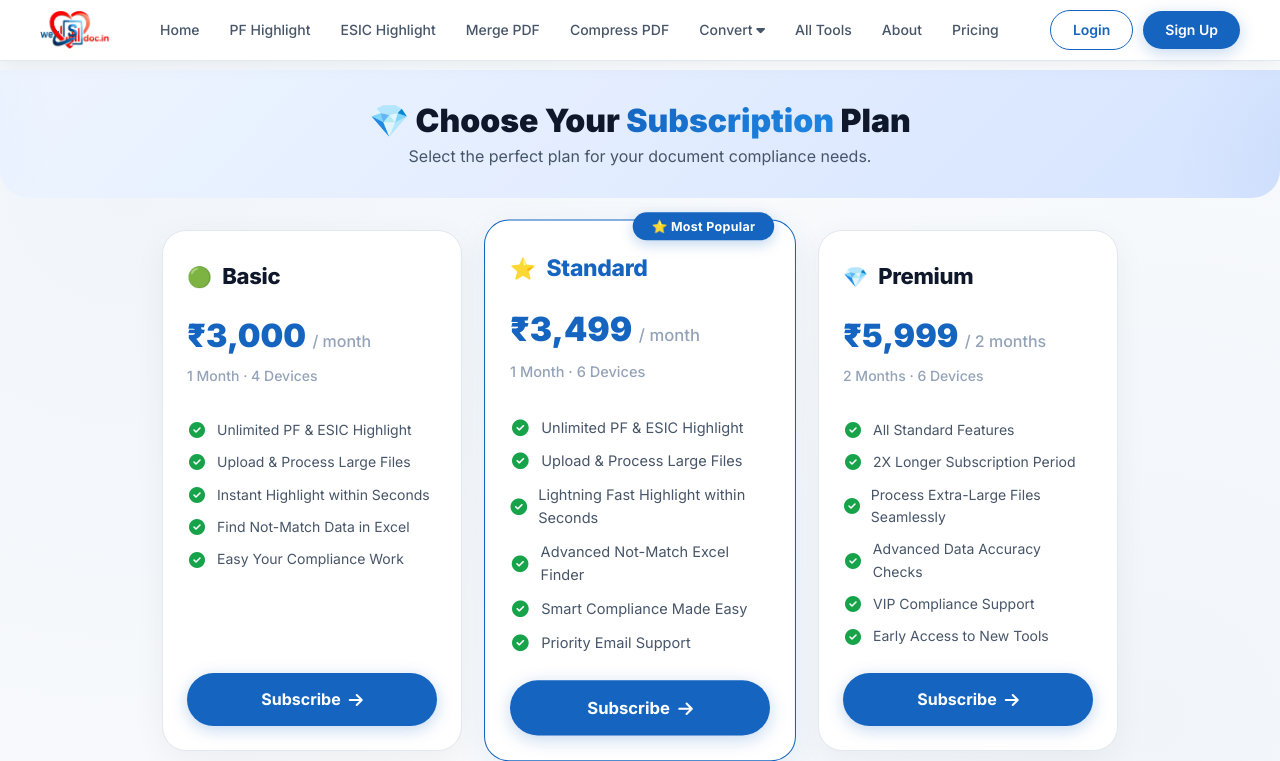
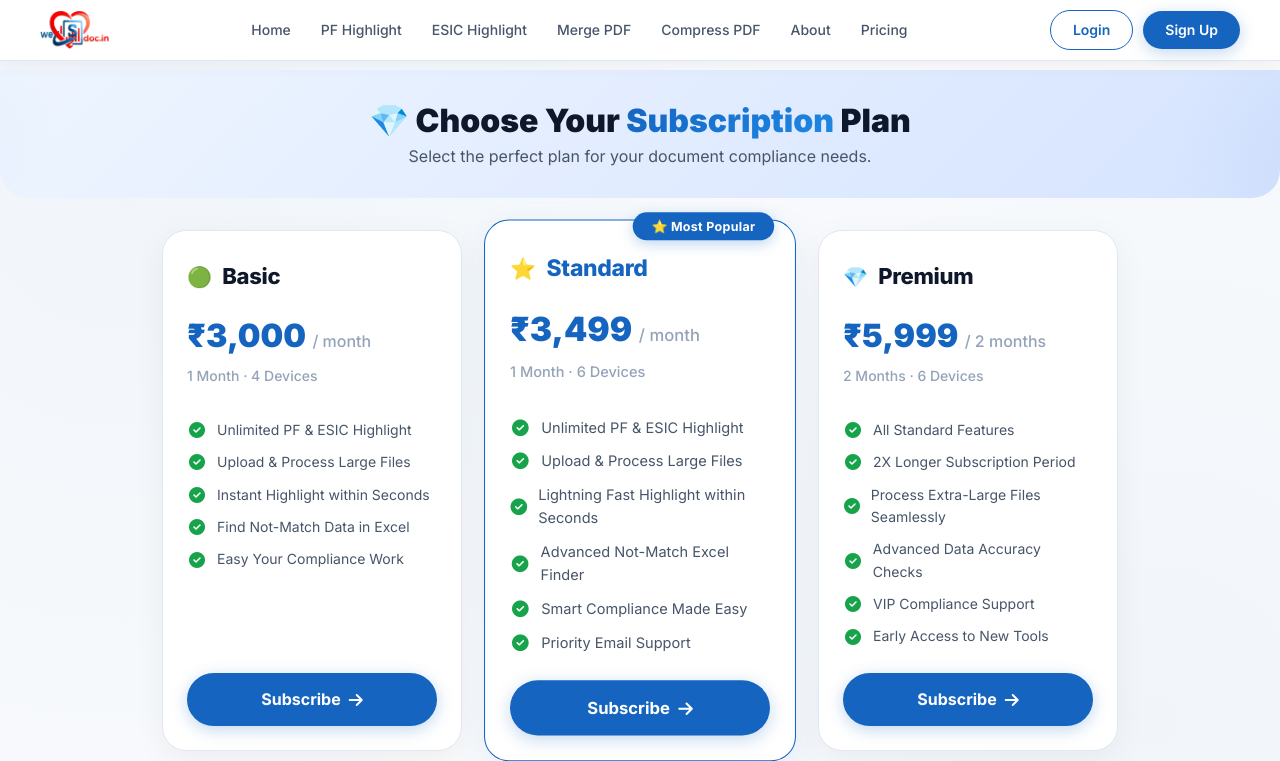
Before and after one commit to ajaysinghrajput9370/welovedoc-final, a Flask app: page /pricing in a window 1280 px wide. Shown: the top 761 px of the page. Run offline with Flask 3, Linux system fonts and the light colour scheme; some libraries are stand-ins or nearby versions.

Commit message:
Update pricing.html
aaaaaaaaa

```diff
--- a/templates/pricing.html
+++ b/templates/pricing.html
@@ -608,18 +608,6 @@
                         <li><a href="/esic-highlight">ESIC Highlight</a></li>
                         <li><a href="/merge-pdf">Merge PDF</a></li>
                         <li><a href="/compress-pdf">Compress PDF</a></li>
-                        <li class="dropdown">
-                            <a href="#">Convert <i class="fas fa-caret-down"></i></a>
-                            <div class="dropdown-content">
-                                <a href="/jpg-to-pdf"><i class="far fa-image"></i> JPG to PDF</a>
-                                <a href="/word-to-pdf"><i class="far fa-file-word"></i> WORD to PDF</a>
-                                <a href="/pdf-to-word"><i class="far fa-file-alt"></i> PDF to WORD</a>
-                                <a href="/excel-to-pdf"><i class="far fa-file-excel"></i> EXCEL to PDF</a>
-                                <a href="/pdf-to-excel"><i class="fas fa-table"></i> PDF to EXCEL</a>
-                                <a href="/pdf-to-jpg"><i class="fas fa-file-image"></i> PDF to JPG</a>
-                            </div>
-                        </li>
-                        <li><a href="/all-tools">All Tools</a></li>
                         <li><a href="/about">About</a></li>
                         <li><a href="/pricing">Pricing</a></li>
                     </ul>
```
